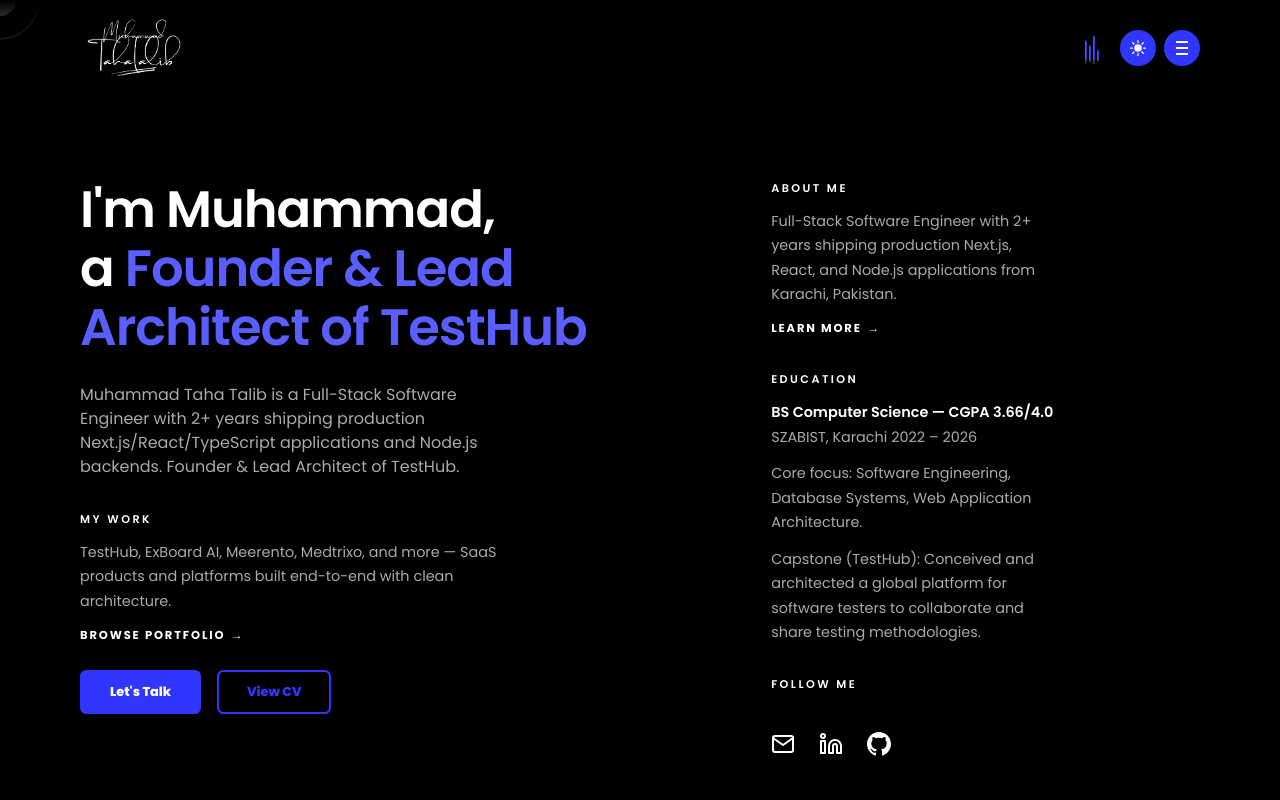
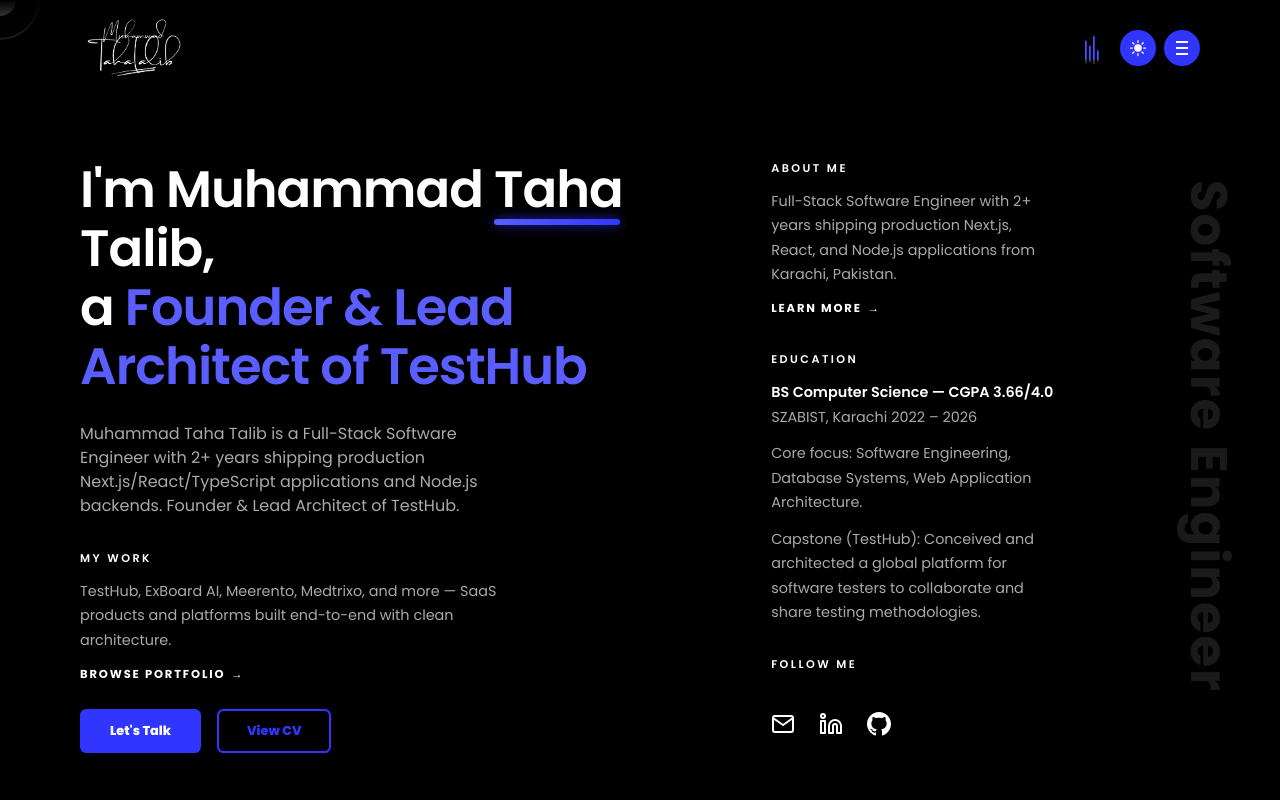
Before and after one commit to MuhammadTaha110/AnimatedPortfolio, a Next.js app: page / in a window 1280 px wide. Shown: the top 800 px of the page. Built offline with nearby package versions, Linux system fonts and the light colour scheme; no server answers; what bad-words would draw is missing.

Commit message:
feat: my-portfolio

```diff
--- a/components/Header/Header.js
+++ b/components/Header/Header.js
@@ -57,7 +57,7 @@ const Header = () => {
     <>
       <Menu isOpen={isMenuOpen} onClose={closeMenu} />
 
-      <nav className="relative w-full fixed top-0 z-[250] select-none bg-gradient-to-b from-gray-light-1/95 to-transparent py-4 dark:from-black dark:to-transparent transition-all duration-300">
+      <nav className="relative w-full fixed top-0 z-[250] select-none bg-gradient-to-b from-gray-light-1/95 to-transparent pt-4 dark:from-black dark:to-transparent transition-all duration-300">
         <div className="flex justify-between items-center section-container">
           <a href="#home" className="link relative z-[210] shrink-0">
             <Image
--- a/components/Hero/Hero.js
+++ b/components/Hero/Hero.js
@@ -50,10 +50,17 @@ const Hero = () => {
       className={`${styles.hero} relative mx-auto mb-12 w-full px-4 md:mb-20 md:px-12 xl:px-20 2xl:container`}
       style={{ opacity: 0 }}
     >
+      <p className={styles.watermark} aria-hidden="true">
+        Software Engineer
+      </p>
       <div className={styles.grid}>
         <div className={styles.leftColumn}>
           <h1 className={`${styles.heading} staggered-reveal text-gray-dark-1 dark:text-white`}>
-            <span className={styles.headingIntro}>I&apos;m Muhammad,</span>
+            <span className={styles.headingIntro}>
+           I&apos;m
+           Muhammad{" "}
+              <span className={styles.emphasize}>Taha</span> Talib,
+            </span>
             <span className={styles.roleLine}>
               a{" "}
               <span
--- a/components/Hero/Hero.module.scss
+++ b/components/Hero/Hero.module.scss
@@ -1,15 +1,61 @@
 .hero {
+  position: relative;
   display: flex;
   align-items: flex-start;
-  padding-top: 5rem;
+  padding-top: 4.25rem;
   padding-bottom: 3rem;
+  overflow: hidden;
+
+  @media (min-width: 640px) {
+    padding-top: 4.75rem;
+  }
 
   @media (min-width: 768px) {
-    padding-top: 5.25rem;
+    padding-top: 5rem;
+  }
+}
+
+.watermark {
+  position: absolute;
+  top: 85%;
+  right: 2rem;
+  z-index: 0;
+  margin: 0;
+  pointer-events: none;
+  user-select: none;
+  white-space: nowrap;
+  font-size: clamp(2.5rem, 5vw, 4.5rem);
+  font-weight: 700;
+  letter-spacing: 0.04em;
+  line-height: 1;
+  color: theme("colors.gray.dark.1");
+  opacity: 0.06;
+  transform: translateY(-50%) rotate(90deg);
+  transform-origin: center right;
+
+  :global(.dark) & {
+    color: theme("colors.white");
+    opacity: 0.08;
+  }
+
+  @media (min-width: 768px) {
+    right: 3rem;
+    opacity: 0.07;
+
+    :global(.dark) & {
+      opacity: 0.1;
+    }
+  }
+
+  @media (min-width: 1024px) {
+    right: 4.5rem;
+    font-size: clamp(3rem, 4vw, 5rem);
   }
 }
 
 .grid {
+  position: relative;
+  z-index: 1;
   display: grid;
   width: 100%;
   gap: 2rem;
@@ -115,6 +161,39 @@
   display: block;
 }
 
+.emphasize {
+  position: relative;
+  display: inline-block;
+
+  &::after {
+    content: "";
+    position: absolute;
+    top: calc(100% + 0.01em);
+    bottom: auto;
+    left: 0;
+    width: 98%;
+    height: 0.35rem;
+    border-radius: 1rem;
+    background-image: linear-gradient(
+      to right,
+      theme("colors.indigo.light"),
+      theme("colors.purple")
+    );
+    box-shadow: 0 0 0.75rem theme("colors.indigo.dark");
+    animation: growHorizontal 1.3s cubic-bezier(0.9, 0, 0.5, 0.9) 0.8s both;
+  }
+}
+
+@keyframes growHorizontal {
+  from {
+    width: 0;
+  }
+
+  to {
+    width: 98%;
+  }
+}
+
 .roleLine {
   display: block;
   min-height: 2.35em;
```
